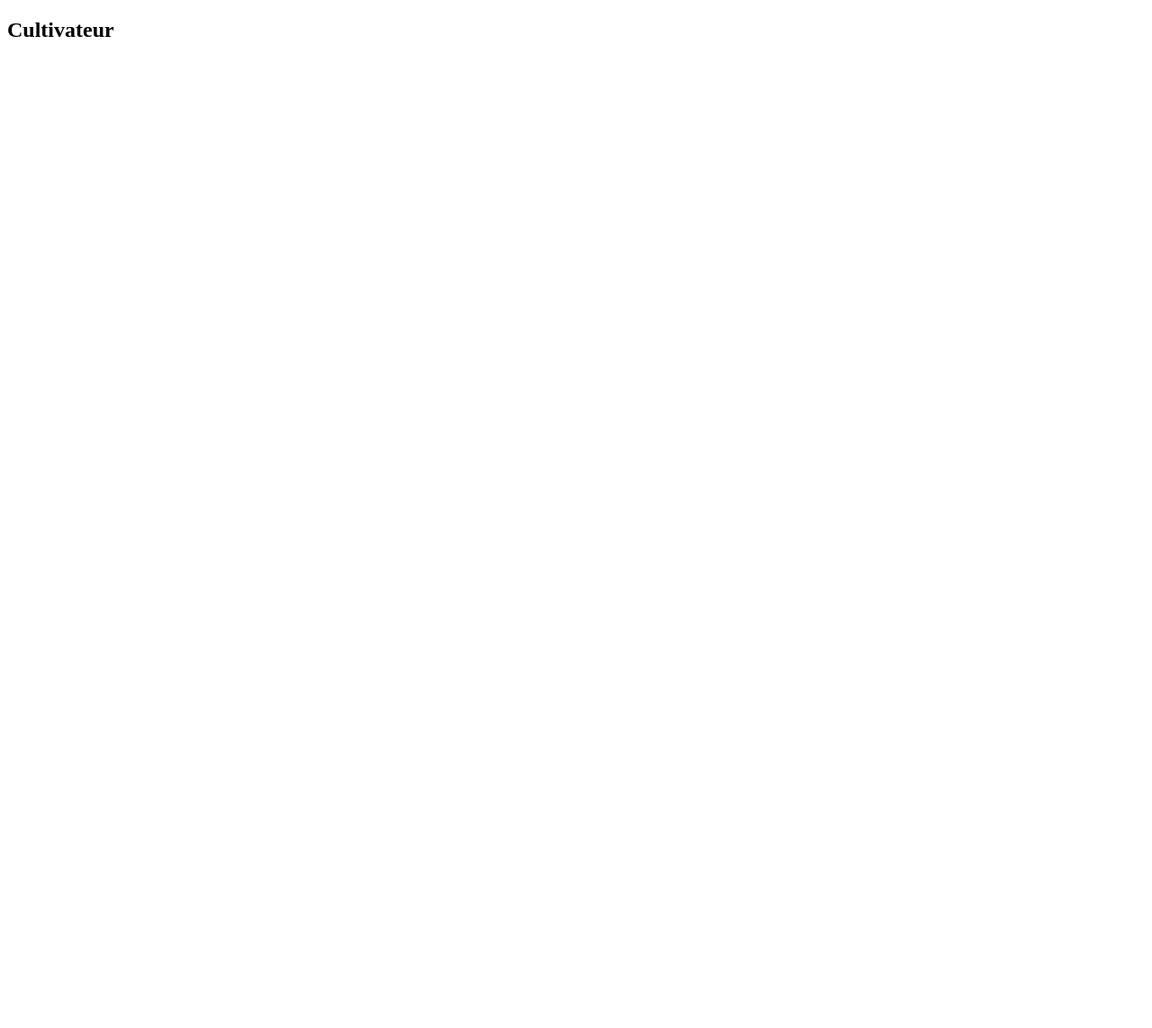
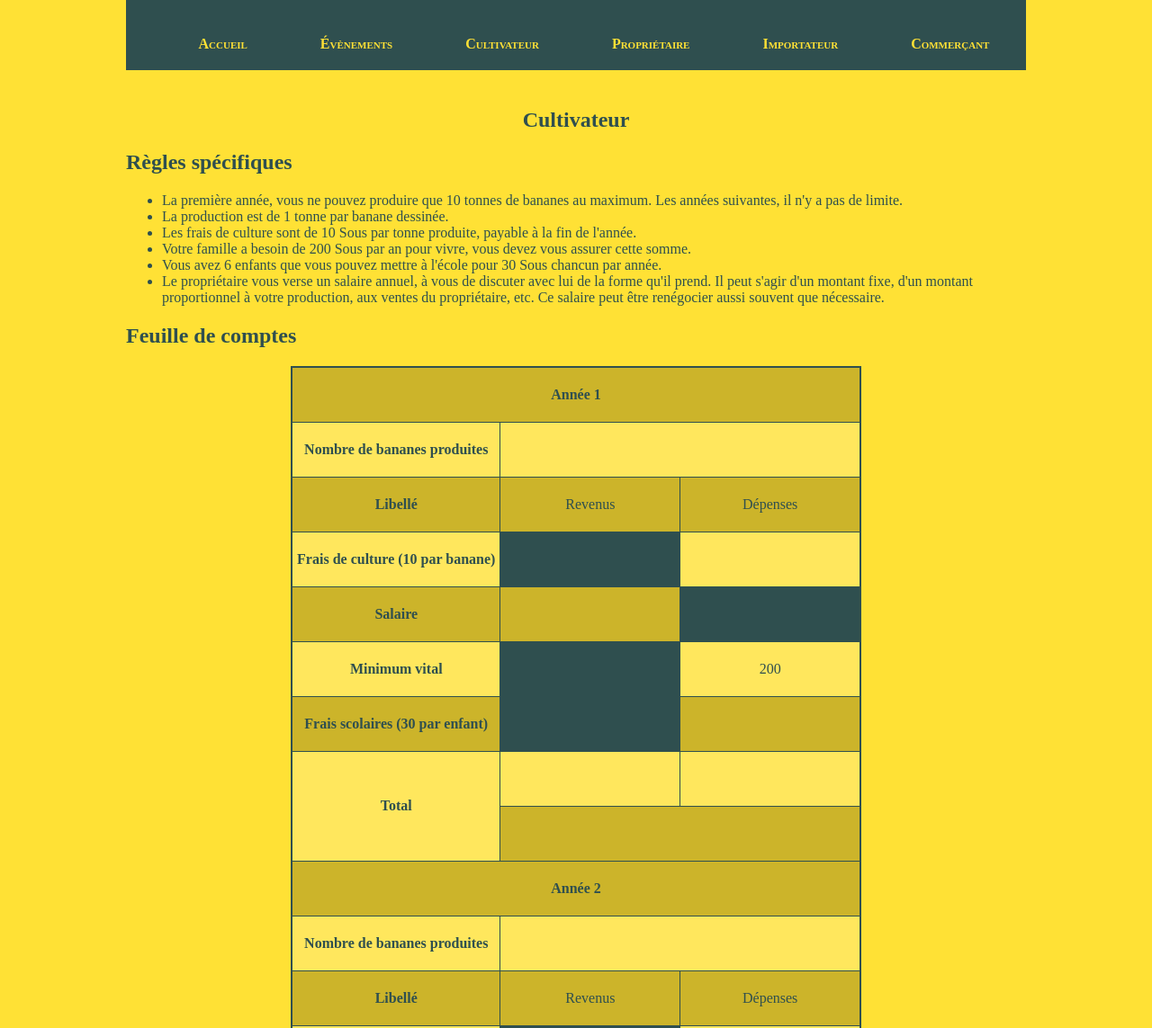
Before and after one commit to SteeveDroz/jeu-des-bananes, a plain HTML site: page cultivateur.html in a window 1280 px wide. Shown: the top 1143 px of the page at 90% size. Before the commit the page ends 800 px from the top, so only its background shows below. Drawn offline with Linux system fonts and the light colour scheme.

Commit message:
Multiplication des comptes

```diff
--- a/css/main.css
+++ b/css/main.css
@@ -8,7 +8,7 @@ body {
     display: flex;
     flex-direction: column;
     margin: 0 auto;
-    width: 768px;
+    width:1000px;
     min-height: 100vh;
 }
 
@@ -75,6 +75,15 @@ td {
     padding: 5px;
 }
 
+table.comptes td{
+    min-width: 200px;
+    line-height: 50px;
+}
+
+td.disabled {
+    background: darkslategray;
+}
+
 thead td {
     font-weight: bold;
 }
--- a/cultivateur.html
+++ b/cultivateur.html
@@ -4,11 +4,74 @@
 <head>
     <meta charset="utf-8">
     <title>Cultivateur – Jeu des bananes</title>
+    <link rel="stylesheet" href="css/main.css" type="text/css">
+    <script src="js/jquery-3.2.1.min.js"></script>
+    <script src="js/main.js" defer></script>
+    <script src="js/compte.js" defer></script>
 </head>
 
 <body>
     <article>
         <h1>Cultivateur</h1>
+        <section>
+            <h2>Règles spécifiques</h2>
+            <ul>
+                <li>La première année, vous ne pouvez produire que 10 tonnes de bananes au maximum. Les années suivantes, il n'y a pas de limite.</li>
+                <li>La production est de 1 tonne par banane dessinée.</li>
+                <li>Les frais de culture sont de 10 Sous par tonne produite, payable à la fin de l'année.</li>
+                <li>Votre famille a besoin de 200 Sous par an pour vivre, vous devez vous assurer cette somme.</li>
+                <li>Vous avez 6 enfants que vous pouvez mettre à l'école pour 30 Sous chancun par année.</li>
+                <li>Le propriétaire vous verse un salaire annuel, à vous de discuter avec lui de la forme qu'il prend. Il peut s'agir d'un montant fixe, d'un montant proportionnel à votre production, aux ventes du propriétaire, etc. Ce salaire peut être renégocier aussi souvent que nécessaire.</li>
+            </ul>
+        </section>
+
+        <h2>Feuille de comptes</h2>
+        <section>
+            <table class="comptes">
+                <tbody>
+                    <tr>
+                        <td class="annee" colspan="3">Année %annee</td>
+                    </tr>
+                    <tr>
+                        <td>Nombre de bananes produites</td>
+                        <td colspan="2">
+                    </tr>
+                    <tr>
+                        <td>Libellé</td>
+                        <td>Revenus</td>
+                        <td>Dépenses</td>
+                    </tr>
+                    <tr>
+                        <td>Frais de culture (10 par banane)</td>
+                        <td class="disabled"></td>
+                        <td></td>
+                    </tr>
+                    <tr>
+                        <td>Salaire</td>
+                        <td></td>
+                        <td class="disabled"></td>
+                    </tr>
+                    <tr>
+                        <td>Minimum vital</td>
+                        <td class="disabled"></td>
+                        <td>200</td>
+                    </tr>
+                    <tr>
+                        <td>Frais scolaires (30 par enfant)</td>
+                        <td class="disabled"></td>
+                        <td></td>
+                    </tr>
+                    <tr>
+                        <td rowspan="2">Total</td>
+                        <td>&nbsp;</td>
+                        <td>&nbsp;</td>
+                    </tr>
+                    <tr>
+                        <td colspan="2">&nbsp;</td>
+                    </tr>
+                </tbody>
+            </table>
+        </section>
     </article>
 </body>
 
--- /dev/null
+++ b/js/compte.js
@@ -0,0 +1,13 @@
+$(function() {
+    const annees = [1, 2, 3, 4, 5, 6]
+    $('.comptes').each(function(index) {
+        const comptes = $(this)
+        const modele = $(this).find('tbody')
+        annees.forEach(function(annee) {
+            const compteAnnee = modele.clone(true)
+            compteAnnee.html(compteAnnee.html().replace('%annee', annee))
+            comptes.append(compteAnnee)
+        })
+        modele.remove()
+    })
+})
```
